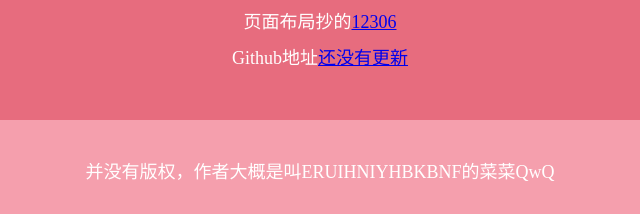
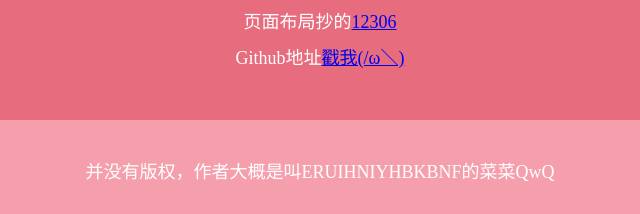
Before and after one commit to ERUIHNIYHBKBNF/Chino, a plain HTML site: page index.html in a window 1280 px wide. Shown: the part 2160-2374 px from the top of the page, 320-960 px from the left. Drawn offline with Linux system fonts and the light colour scheme.

Commit message:
Added url.

```diff
--- a/index.html
+++ b/index.html
@@ -415,7 +415,7 @@
         <div id="bottom-href">
             <p>并没有友链和二维码QwQ</p>
             <p style="margin: 10px 0;">页面布局抄的<a href="https://www.12306.cn/index/">12306</a></p>
-            <p>Github地址<a href="about:blank">还没有更新</a></p>
+            <p>Github地址<a href="https://github.com/ERUIHNIYHBKBNF/Chino">戳我(/ω＼)</a></p>
         </div>
         <div id="bottom-txt">
             <p>并没有版权，作者大概是叫ERUIHNIYHBKBNF的菜菜QwQ</p>
```
